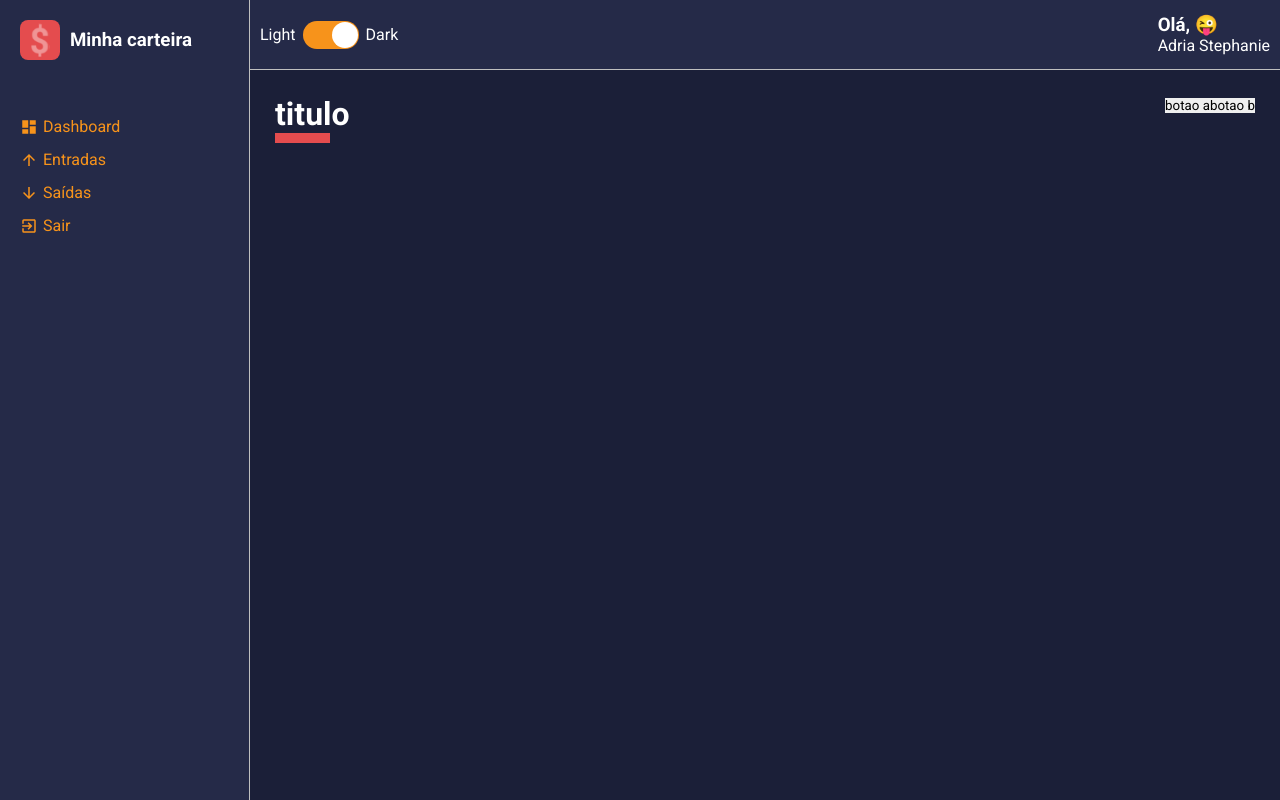
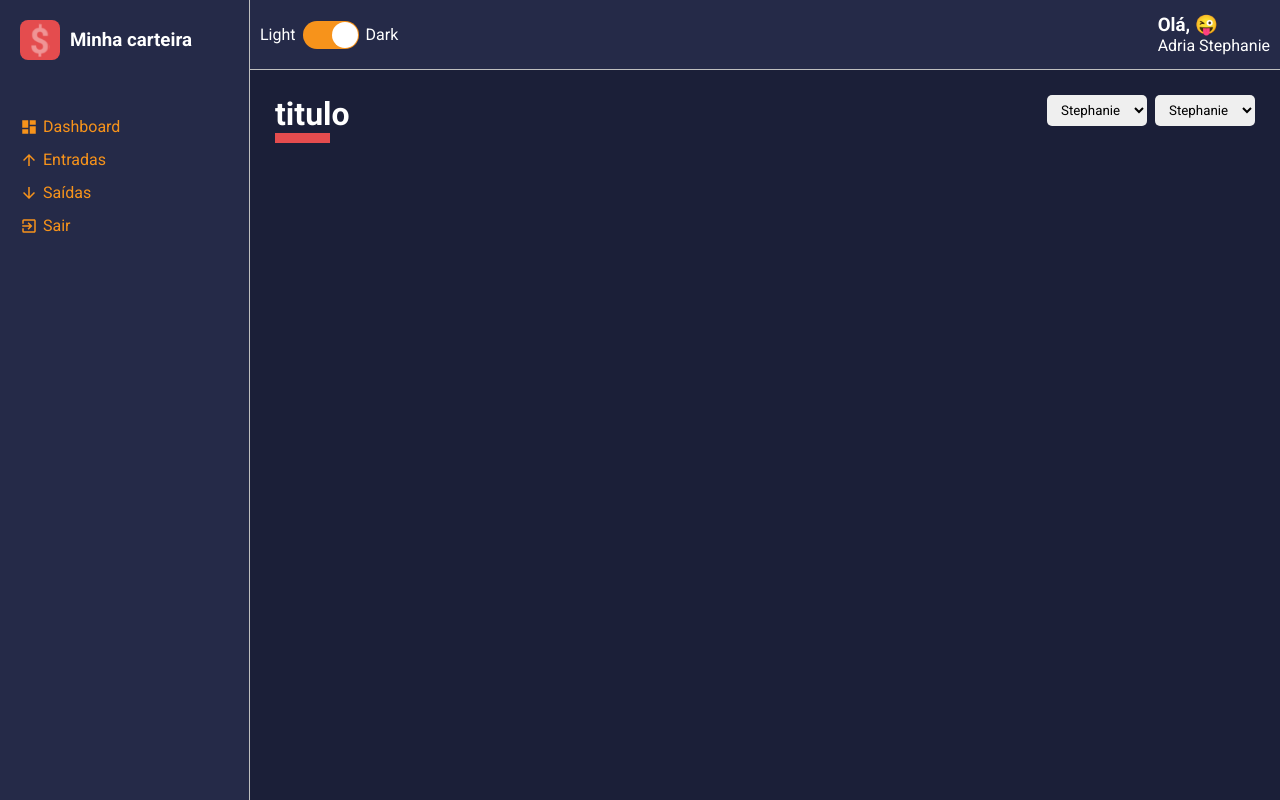
Before and after one commit to adriastephanie/minha-carteira-web, a React (Create React App) app in the folder minha_carteira/: page /dashboard in a window 1280 px wide. Built offline with nearby package versions, Linux system fonts and the light colour scheme.

Commit message:
feature:criacao do select

```diff
--- a/minha_carteira/package.json
+++ b/minha_carteira/package.json
@@ -1,5 +1,5 @@
 {
-  "homepage": "http://adriastephanie.github.io/minha-carteira-web",
+  "homepage": "https://adriastephanie.github.io/minha-carteira-web",
   "name": "minha_carteira",
   "version": "0.1.0",
   "private": true,
@@ -21,10 +21,11 @@
   "scripts": {
     "start": "react-scripts start",
     "prebuild": "npm run build",
-    "deploy": "gh-pages -d build",
+    "deploy": "gh-pages -b master -d build",
     "build": "react-scripts build",
     "test": "react-scripts test",
     "eject": "react-scripts eject"
+
   },
   "eslintConfig": {
     "extends": [
--- a/minha_carteira/src/components/ContentHeader/index.tsx
+++ b/minha_carteira/src/components/ContentHeader/index.tsx
@@ -1,15 +1,21 @@
 import React from "react";
 import { Container, TitleContainer, Controllers } from './styles';
+import SelectInput from "../SelectInput";
 const ContentHeader: React.FC = () => {
+
+    const option = [
+       { value: 'Adria', label: 'Stephanie'},
+       { value: 'Maria', label: 'Bonita'},
+    ]
+
     return (
         <Container>
             <TitleContainer>
                 <h1>titulo</h1>
             </TitleContainer>
             <Controllers>
-                <button type="button">botao a</button>
-                <button type="button">botao b</button>
-
+                <SelectInput options={option}/>
+                <SelectInput options={option}/>
             </Controllers>
         </Container>
     )
--- a/minha_carteira/src/components/ContentHeader/styles.ts
+++ b/minha_carteira/src/components/ContentHeader/styles.ts
@@ -21,4 +21,5 @@ export const TitleContainer = styled.div`
     }
 `;
 export const Controllers = styled.div`
+    display: flex;
 `;
--- /dev/null
+++ b/minha_carteira/src/components/SelectInput/index.tsx
@@ -0,0 +1,26 @@
+import React from "react";
+import { Container } from './styles';
+
+interface ISelectInputProps {
+    options: {
+        value: string | number;
+        label: string | number;
+    }[],
+}
+
+const SelectInput: React.FC<ISelectInputProps> = ({options}) => {
+    return (
+        <Container>
+            <select>
+                {
+                    options.map(option => (
+                        <option value={option.value}>{option.label}</option>
+                    ))
+                }
+
+            </select>
+        </Container>
+    )
+}
+
+export default SelectInput;
--- /dev/null
+++ b/minha_carteira/src/components/SelectInput/styles.ts
@@ -0,0 +1,10 @@
+import styled from "styled-components";
+
+export const Container = styled.div`
+    >select {
+        padding: 7px 10px;
+        border-radius: 5px;
+        margin-left: 8px;
+    }
+
+`;
--- a/minha_carteira/src/pages/Dashboard/index.tsx
+++ b/minha_carteira/src/pages/Dashboard/index.tsx
@@ -1,6 +1,7 @@
 import React from "react";
 import { Container } from "./styles";
 import ContentHeader from "../../components/ContentHeader";
+
 
 const Dashboard: React.FC = () => {
     return (
```
Also changed, not shown: 1 other file (tests, documents, lock files or other folders).
